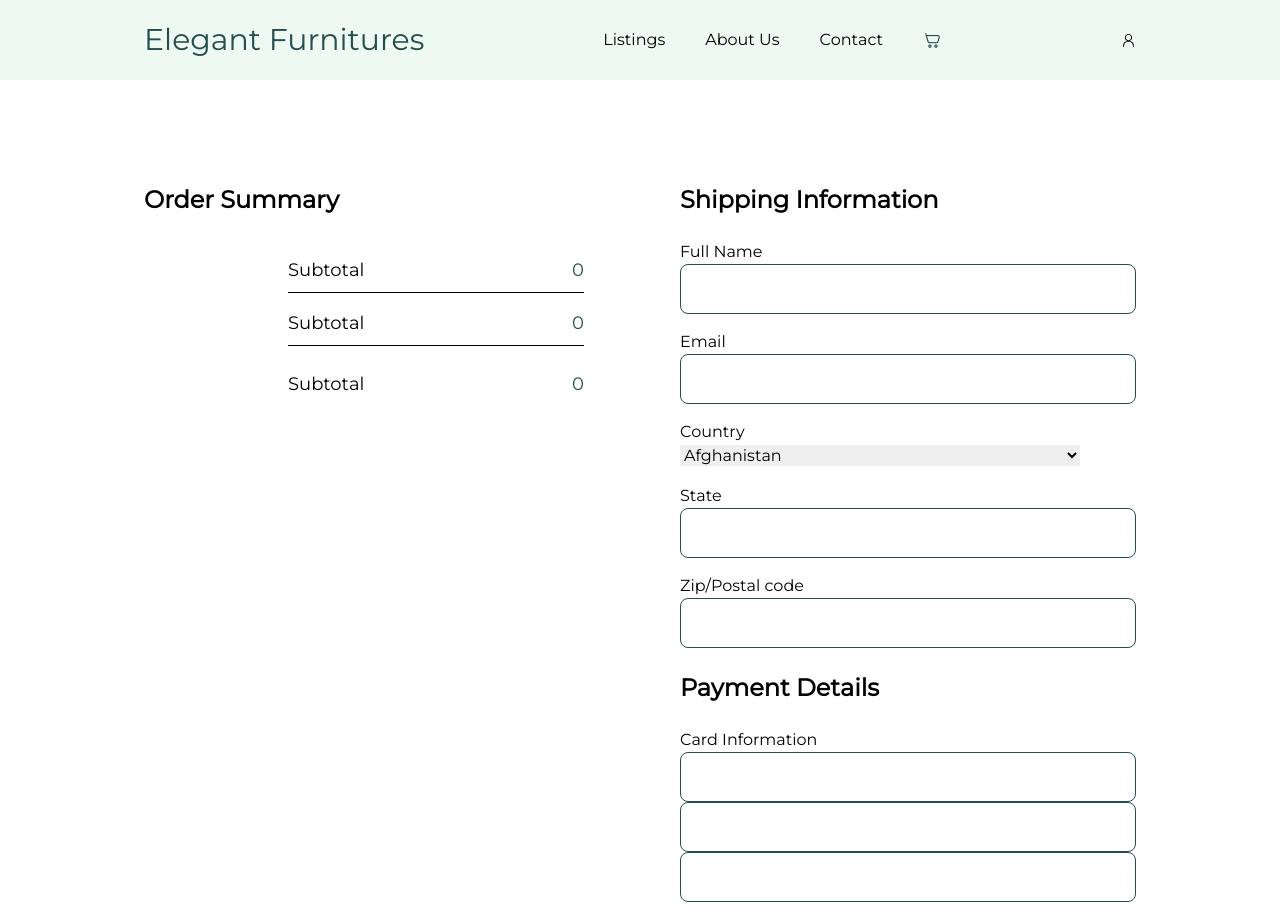
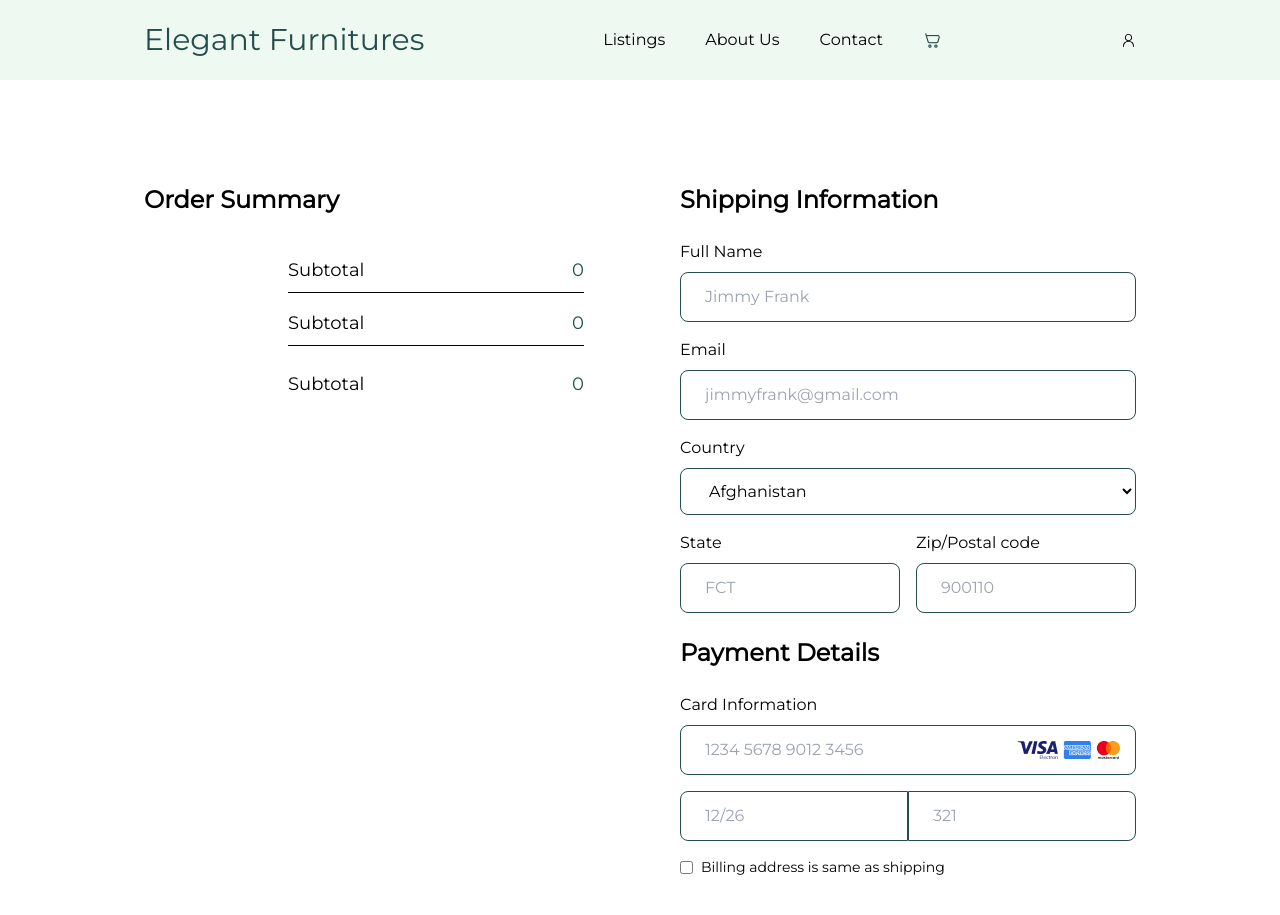
Before and after one commit to Peliah/timbu-shop, a React (Vite) app: page /checkout in a window 1280 px wide. Shown: the top 915 px of the page. Built offline with nearby package versions, Linux system fonts and the light colour scheme.

Commit message:
dasfdasfdsa

```diff
--- a/src/Pages/ShopPages/checkout/Payment.jsx
+++ b/src/Pages/ShopPages/checkout/Payment.jsx
@@ -1,58 +1,71 @@
 import React from 'react'
 import InputBox from '../../../component/InputBox'
 import { countryOptions } from '../../../data/Countries'
+import { useCart } from '../../../hooks/CartContext/CartProvider';
+import frame from '../../../assets/images/Frame 985.png'
+const Payment = () => {
+    const { cart } = useCart();
 
-const Payment = () => {
     return (
         <div className='w-full'>
             <h2 className='font-semibold text-2xl py-6'>
                 Shipping Information
             </h2>
+
             <div className='flex flex-col gap-4 '>
                 <div>
-                    <label>Full Name</label>
-                    <InputBox />
+                    <h3 className='font-normal text-base mb-2'>Full Name</h3>
+                    <InputBox placeholder={"Jimmy Frank"} />
                 </div>
                 <div>
-                    <label>Email</label>
-                    <InputBox />
+                    <h3 className='font-normal text-base mb-2'>Email</h3>
+                    <InputBox placeholder={"jimmyfrank@gmail.com"} />
                 </div>
-                <div>
-                    <label>Country</label>
+                <div className='flex flex-col'>
+                    <h3 className='font-normal text-base mb-2'>Country</h3>
                     {/* <InputBox /> */}
-                    <select id="country" name="country">
+                    <select id="country" name="country" placeholder="Nigeria" className='pl-6 pr-6 border rounded-lg border-primary w-full py-3 bg-transparent'>
                         {countryOptions.map((country, index) => (
-                            <option key={index} value={country.value}>
+                            <option key={index} value={country.value} className='font-Montserrat'>
                                 {country.label}
                             </option>
                         ))}
                     </select>
 
                 </div>
-                <div className='flex flex-col gap-4 '>
-                    <div>
-                        <label>State</label>
-                        <InputBox />
+                <div className='flex flex-row gap-4 w-full'>
+                    <div className='w-1/2'>
+                        <h3 className='font-normal text-base mb-2'>State</h3>
+                        <InputBox placeholder={'FCT'} />
                     </div>
-                    <div>
-                        <label>Zip/Postal code</label>
-                        <InputBox />
+                    <div className='w-1/2'>
+                        <h3 className='font-normal text-base mb-2'>Zip/Postal code</h3>
+                        <InputBox placeholder={'900110'} />
                     </div>
                 </div>
             </div>
             <h2 className='font-semibold text-2xl py-6'>
                 Payment Details
             </h2>
-            <div>
-                <div>
-                    <label>Card Information</label>
-                    <InputBox />
+            <div className='flex flex-col gap-4'>
+                <div >
+                    <h3 className='font-normal text-base mb-2'>Card Information</h3>
+                    <InputBox placeholder={'1234 5678 9012 3456'} icon={frame}/>
                 </div>
-                <div>
-                    <InputBox />
-                    <InputBox />
+                <div className='flex'>
+                    <InputBox rounded='rounded-l-lg' placeholder={'12/26'} />
+                    <InputBox rounded='rounded-r-lg' placeholder={'321'} />
+                </div>
+                <div className='flex gap-2 items-center font-light text-sm'>
+                    <input type="checkbox" className='accent-primary'/>
+                    <label for="vehicle1"> Billing address is same as shipping</label>
                 </div>
 
+            </div>
+
+            <div className='flex justify-between mt-10 gap-8'>
+                <button className='rounded-lg w-[30%] border text-primary  p-3'>Back</button>
+                <button className='rounded-lg w-[65%] text-secondary bg-primary p-3'>Pay ${cart.length}</button>
             </div>
 
         </div>
--- a/src/component/Footer.jsx
+++ b/src/component/Footer.jsx
@@ -101,8 +101,7 @@ const Footer = () => {
                     <div className='flex flex-col gap-10 pt-6'>
 
                         <ul className='flex flex-row justify-between font-light text-base w-96'>
-                            <li>Home</li>
-                            <li>Specials</li>
+                            <li>Listings</li>
                             <li>About</li>
                             <li>Contact</li>
                         </ul>
--- a/src/component/InputBox.jsx
+++ b/src/component/InputBox.jsx
@@ -1,23 +1,22 @@
 import { EyeClosedIcon, EyeOpenIcon } from '@radix-ui/react-icons';
 import React, { useState } from 'react'
-const InputBox = ({ name, type, id, value, placeholder, icon }) => {
+const InputBox = ({ name, type, id, value, placeholder, icon, rounded='rounded-lg' }) => {
 
     const [passwordVisible, setPasswordVisible] = useState(false);
 
     return (
-        <div className='w-full'>
+        <div className='w-full relative'>
             <input
                 name={name}
                 type={type == "password" ? passwordVisible ? "text" : "password" : "text"}
                 id={id}
                 value={value}
                 placeholder={placeholder}
-                className='border rounded-lg border-primary w-full py-3 pl-6 '
+                className={`border ${rounded} border-primary w-full py-3 pl-6`}
 
             />
-            <span >
-                {icon}
-            </span>
+
+            {icon ? <span className='absolute top-4 right-4'><img src={icon} alt="" /></span> : ''}
             {/* {
                 type == "password" ?
                     <span
```
Also changed, not shown: src/assets/images/Frame 985.png (added).
